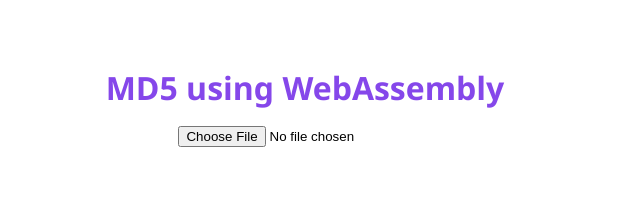
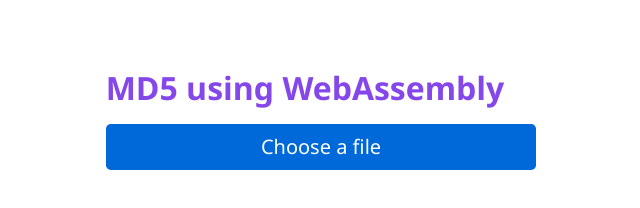
Before and after one commit to jahangiranwari/wasm-md5, a plain HTML site: page index.html in a window 1280 px wide. Shown: the whole page, without its empty margins (335-975 px from the left). Drawn offline with Linux system fonts and the light colour scheme.

Commit message:
Style file selector button

```diff
--- a/css/main.css
+++ b/css/main.css
@@ -20,3 +20,16 @@ h1 {
 .hidden {
   display: none;
 }
+
+label[for=file-input] {
+  padding: .5rem 1rem;
+  font-size: 1.25rem;
+  line-height: 1.5;
+  border-radius: .3rem;
+  display: block;
+  width: 100%;
+  color: #fff;
+  background-color: #0069d9;
+  border-color: #0062cc;
+  cursor: pointer;
+}
--- a/index.html
+++ b/index.html
@@ -10,7 +10,8 @@
   <body>
     <form>
       <h1>MD5 using WebAssembly</h1>
-      <input type="file" id="file-input">
+      <label for="file-input">Choose a file</label>
+      <input type="file" id="file-input" class="hidden">
       <h3 id="processing" class="hidden">Computing hash...</h3>
     </form>
   </body>
```
